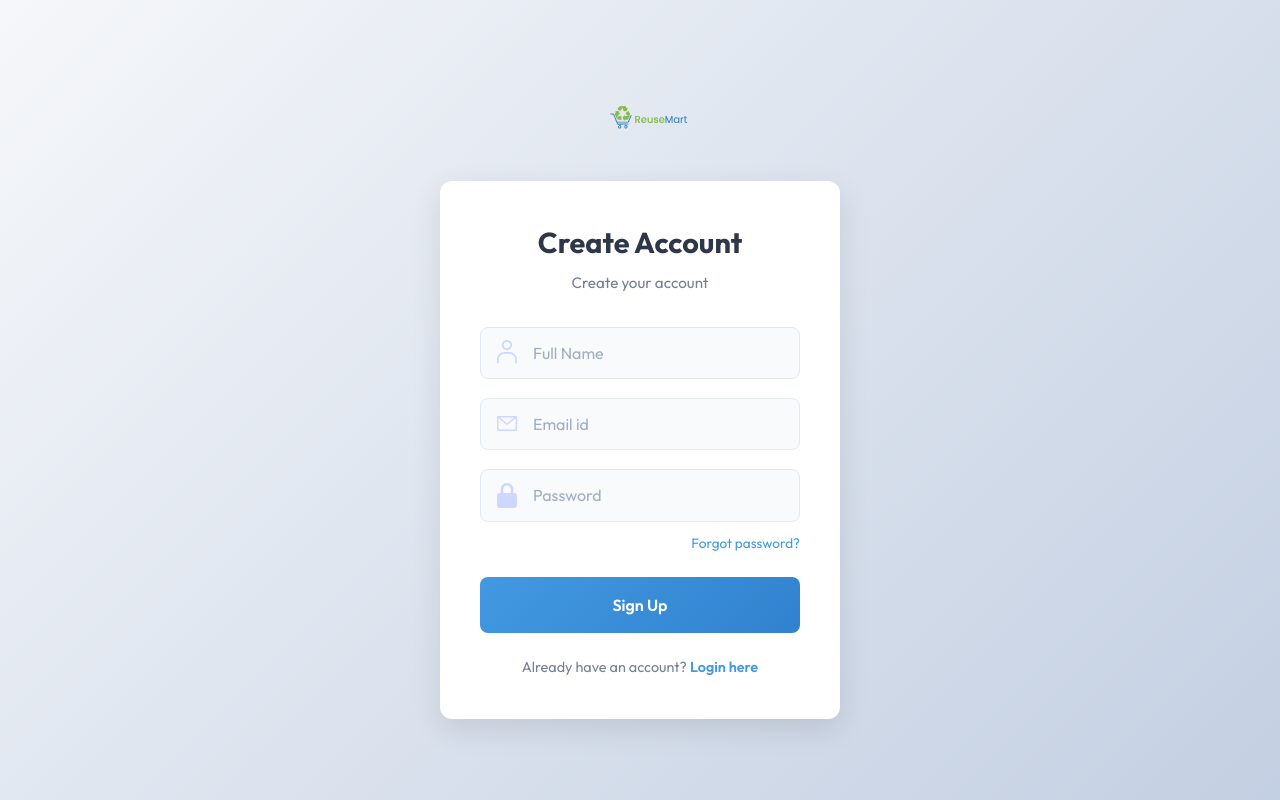
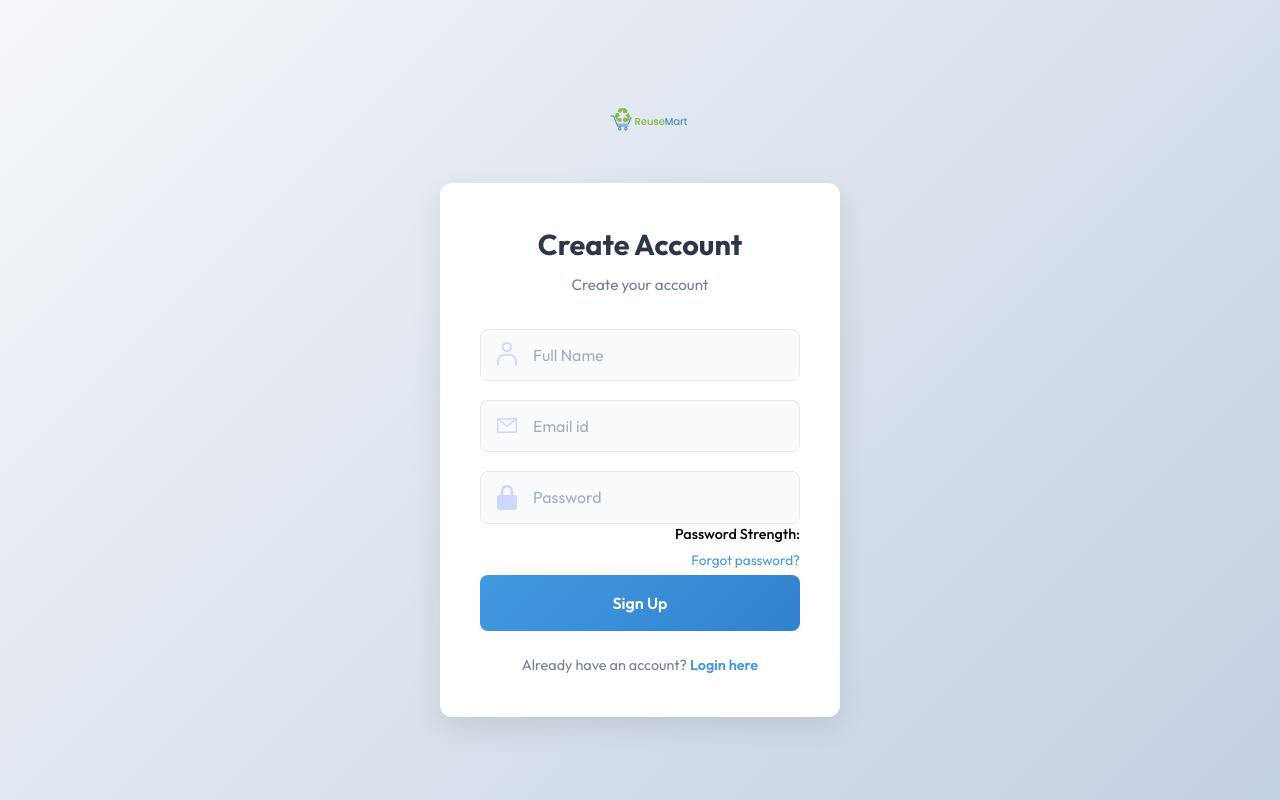
Before and after one commit to sudathdeshappriya/ReUseMart2025, a React (Vite) app in the folder client/: page /login in a window 1280 px wide. Built offline with nearby package versions, Linux system fonts and the light colour scheme; no server answers.

Commit message:
Password validation
Add password validation

```diff
--- a/client/src/css/Login.css
+++ b/client/src/css/Login.css
@@ -55,23 +55,37 @@
   margin-bottom: 1.2rem;
   transition: all 0.3s ease;
 }
+.login-inputx {
+  display: flex;
+  align-items: center;
+  background: #f8fafc;
+  border: 1px solid #e2e8f0;
+  border-radius: 8px;
+  padding: 0.8rem 1rem;
+  margin-bottom: 0rem;
+  transition: all 0.3s ease;
+}
 
-.login-input:hover {
+.login-input:hover,
+.login-inputx:hover {
   border-color: #cbd5e0;
 }
 
-.login-input:focus-within {
+.login-input:focus-within,
+.login-inputx:focus-within {
   border-color: #4299e1;
   box-shadow: 0 0 0 3px rgba(66, 153, 225, 0.2);
 }
 
-.login-input img {
+.login-input img,
+.login-inputx img {
   width: 20px;
   margin-right: 1rem;
   opacity: 0.6;
 }
 
-.login-input input {
+.login-input input
+,.login-inputx input {
   flex: 1;
   background: transparent;
   border: none;
@@ -80,13 +94,15 @@
   color: #2d3748;
 }
 
-.login-input input::placeholder {
+.login-input input::placeholder,
+.login-inputx input::placeholder {
   color: #a0aec0;
 }
 
 .forgot-password {
   text-align: right;
-  margin: -0.5rem 0 1.5rem;
+  margin-top: 0.3rem;
+  margin-bottom: 0.3rem;
   color: #4299e1;
   font-size: 0.85rem;
   cursor: pointer;
@@ -164,3 +180,21 @@
   text-align: left;
   padding-left: 0.5rem;
 }
+
+
+.password-strength {
+  text-align: right;
+
+  font-size: 0.9rem;
+  margin-top: 0.0rem;
+  font-weight: 500;
+}
+.password-strength.weak {
+  color: red;
+}
+.password-strength.medium {
+  color: orange;
+}
+.password-strength.strong {
+  color: green;
+}
--- a/client/src/pages/Login.jsx
+++ b/client/src/pages/Login.jsx
@@ -14,6 +14,35 @@ const Login = () => {
   const [name, setName] = useState('');
   const [email, setEmail] = useState('');
   const [password, setPassword] = useState('');
+  const [passwordStrength, setPasswordStrength] = useState('');
+
+const checkPasswordStrength = (pwd) => {
+  let strength = '';
+
+  const strong = new RegExp(
+    '^(?=.*[a-z])(?=.*[A-Z])(?=.*\\d)(?=.*[!@#$%^&*])[A-Za-z\\d!@#$%^&*]{8,}$'
+  );
+  const medium = new RegExp(
+    '^(?=.*[a-zA-Z])(?=.*\\d)[A-Za-z\\d]{6,}$'
+  );
+
+  if (strong.test(pwd)) {
+    strength = 'Strong';
+  } else if (medium.test(pwd)) {
+    strength = 'Medium';
+  } else {
+    strength = 'Weak';
+  }
+
+  setPasswordStrength(strength);
+};
+
+
+
+
+
+
+
 
   const onSubmitHandler = async (e) => {
     try {
@@ -23,9 +52,14 @@ const Login = () => {
       if (state === 'Sign Up') {
         const { data } = await axios.post(backendUrl + '/api/auth/register', { name, email, password });
         if (data.success) {
+          if(passwordStrength==='Strong'){
           setIsLoggedin(true);
           getUserData();
           navigate('/');
+          toast.success(data.message);
+          }else{
+            toast.error('Password must be strong')
+          }
         } else {
           toast.error(data.message);
         }
@@ -35,6 +69,7 @@ const Login = () => {
           setIsLoggedin(true);
           getUserData();
           navigate('/');
+          toast.success(data.message);
         } else {
           toast.error(data.message);
         }
@@ -82,16 +117,29 @@ const Login = () => {
               required
             />
           </div>
-          <div className="login-input">
+          <div className="login-inputx">
             <img src={assets.lock_icon} alt="lock" />
             <input
-              type="password"
-              value={password}
-              onChange={(e) => setPassword(e.target.value)}
-              placeholder="Password"
-              required
-            />
+          type="password"
+          value={password}
+          onChange={(e) => {
+            setPassword(e.target.value);
+            checkPasswordStrength(e.target.value);
+          }}
+          placeholder="Password"
+          required
+        />
+
+
           </div>
+
+          {state === 'Sign Up' && (
+          <p
+            className={`password-strength ${passwordStrength.toLowerCase()}`}
+          >
+            Password Strength: {passwordStrength}
+          </p>
+        )}
 
           <p className="forgot-password" onClick={() => navigate('/reset-password')}>
             Forgot password?
```
